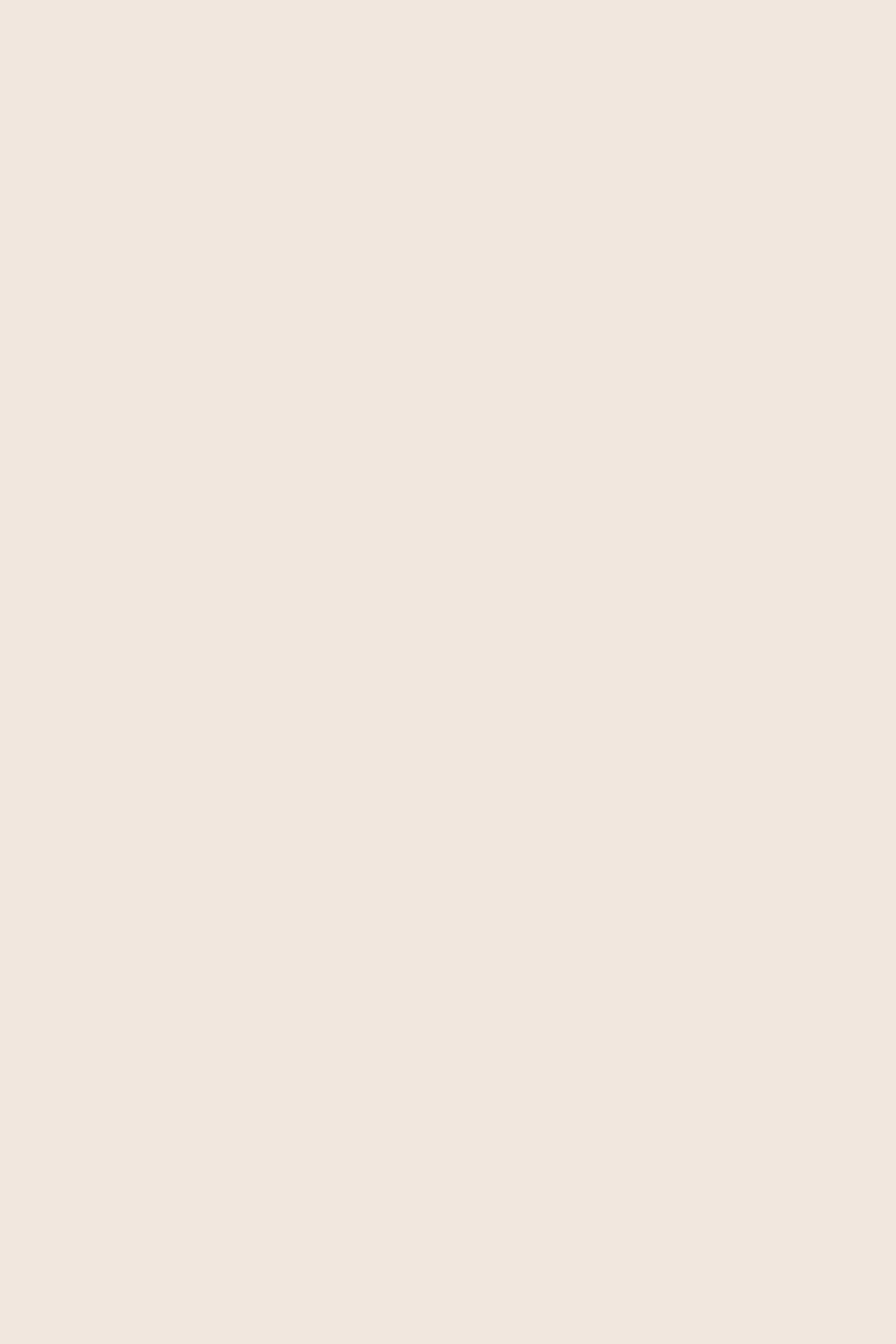
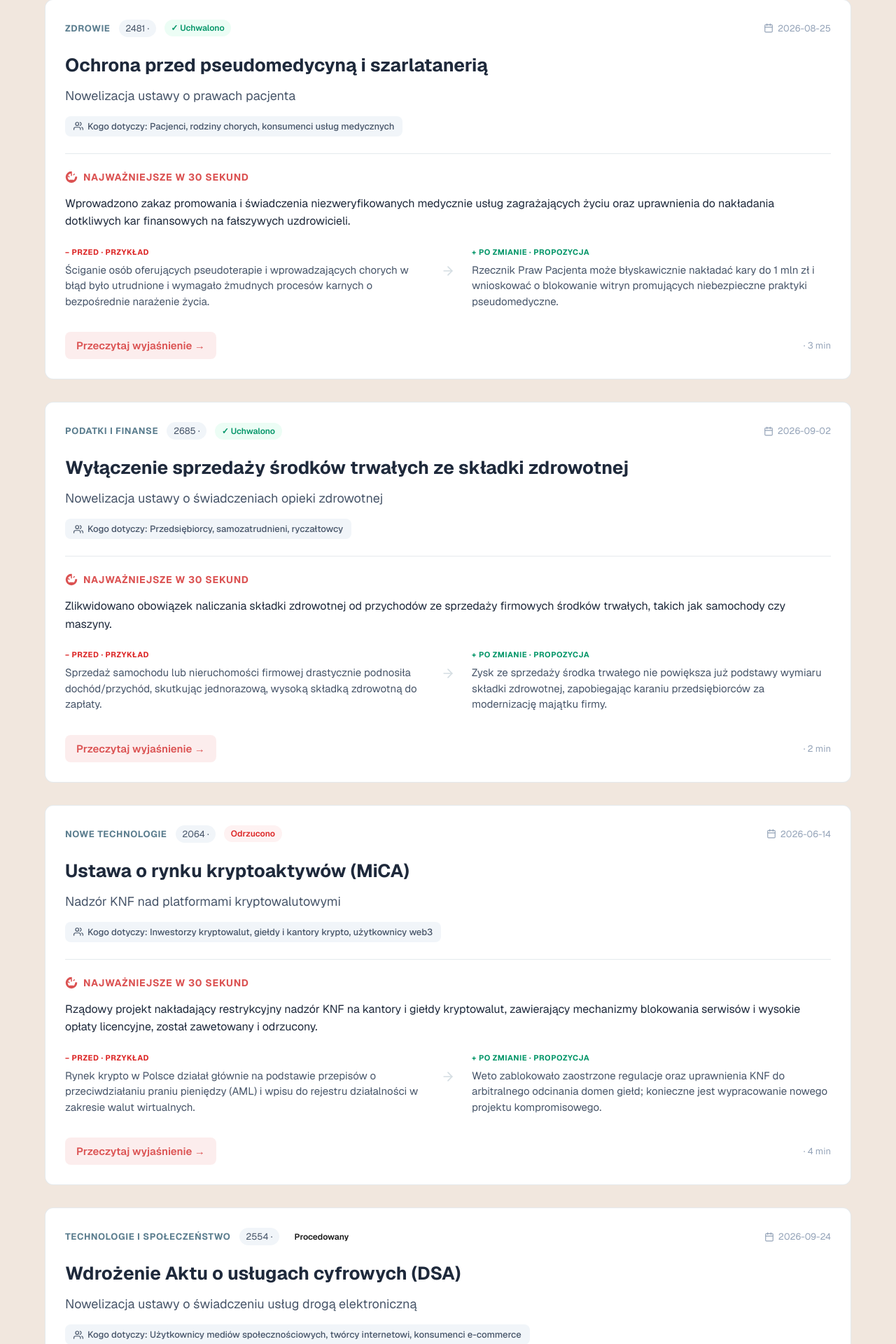
Before and after one commit to Maylayloo/proste-fakty, a Next.js app in the folder frontend/: page /aktualnosci in a window 1280 px wide. Shown: the part 2459-4379 px from the top of the page at 70% size. Before the commit the page ends 1882 px from the top, so only its background shows below. Built offline with nearby package versions, Linux system fonts and the light colour scheme.

Commit message:
added article mockups

```diff
--- a/frontend/src/app/aktualnosci/components/NewsContainer/mockCards.ts
+++ b/frontend/src/app/aktualnosci/components/NewsContainer/mockCards.ts
@@ -1,4 +1,4 @@
-import { NewsItem } from "../NewsCard/NewsCard";
+import { NewsItem } from '../NewsCard/NewsCard'
 
 // DISCLAIMER: THIS IS THE ONLY MOCKED DATA IN OUR PROJECT,
 // AS IT MAKES NO SENSE TO DO AKTUALNOŚCI WITHOUT USERS
@@ -13,13 +13,16 @@ export const mockNewsItems: NewsItem[] = [
     statusLabel: 'Uchwalono',
     title: 'Wyższy limit zwolnienia z podatku przy sprzedaży rzeczy',
     subtitle: 'Zmiany w podatkach lokalnych i PCC',
-    summary30s: 'Zwiększono z 1 tys. zł do 3 tys. zł limit zwolnienia z podatku przy sprzedaży używanych rzeczy. Dodatkowo uregulowano na nowo zasady pobierania opłaty miejscowej i uzdrowiskowej.',
-    beforeText: 'Sprzedaż używanych rzeczy ruchomych o wartości powyżej 1000 zł (np. elektroniki, mebli) wiązała się z koniecznością zapłaty podatku od czynności cywilnoprawnych (PCC).',
-    afterText: 'Podatek zapłacisz dopiero wtedy, gdy wartość sprzedawanej rzeczy przekroczy kwotę 3000 zł, co zdejmuje obowiązek podatkowy z większości drobnych transakcji.',
+    summary30s:
+      'Zwiększono z 1 tys. zł do 3 tys. zł limit zwolnienia z podatku przy sprzedaży używanych rzeczy. Dodatkowo uregulowano na nowo zasady pobierania opłaty miejscowej i uzdrowiskowej.',
+    beforeText:
+      'Sprzedaż używanych rzeczy ruchomych o wartości powyżej 1000 zł (np. elektroniki, mebli) wiązała się z koniecznością zapłaty podatku od czynności cywilnoprawnych (PCC).',
+    afterText:
+      'Podatek zapłacisz dopiero wtedy, gdy wartość sprzedawanej rzeczy przekroczy kwotę 3000 zł, co zdejmuje obowiązek podatkowy z większości drobnych transakcji.',
     targetAudience: 'Osoby prywatne, turyści, sprzedawcy okazjonalni',
     readTime: '3 min',
-    docType: "",
-    contentType: ""
+    docType: '',
+    contentType: '',
   },
   {
     id: 'f5b2c3d4-2345-6789-01bc-def234567890',
@@ -30,12 +33,118 @@ export const mockNewsItems: NewsItem[] = [
     statusLabel: 'Procedowany',
     title: 'Surowsze kary za wykroczenia na przejazdach kolejowych',
     subtitle: 'Nowelizacja Prawa o ruchu drogowym',
-    summary30s: 'Projekt zakłada natychmiastowe zatrzymanie prawa jazdy na 3 miesiące za najpoważniejsze wykroczenia popełniane na przejazdach kolejowych. Celem jest poprawa bezpieczeństwa.',
-    beforeText: 'Za wjazd na przejazd kolejowy przy opuszczających się zaporach kierowcy groził mandat i punkty karne, ale zazwyczaj bez natychmiastowej utraty uprawnień.',
-    afterText: 'Złamanie zakazu wjazdu na przejazd przy czerwonym świetle lub opadających rogatkach będzie skutkować obligatoryjnym, natychmiastowym zatrzymaniem prawa jazdy na 3 miesiące.',
+    summary30s:
+      'Projekt zakłada natychmiastowe zatrzymanie prawa jazdy na 3 miesiące za najpoważniejsze wykroczenia popełniane na przejazdach kolejowych. Celem jest poprawa bezpieczeństwa.',
+    beforeText:
+      'Za wjazd na przejazd kolejowy przy opuszczających się zaporach kierowcy groził mandat i punkty karne, ale zazwyczaj bez natychmiastowej utraty uprawnień.',
+    afterText:
+      'Złamanie zakazu wjazdu na przejazd przy czerwonym świetle lub opadających rogatkach będzie skutkować obligatoryjnym, natychmiastowym zatrzymaniem prawa jazdy na 3 miesiące.',
     targetAudience: 'Kierowcy, piesi, uczestnicy ruchu drogowego',
     readTime: '2 min',
-    docType: "",
-    contentType: ""
-  }
-];
+    docType: '',
+    contentType: '',
+  },
+  {
+    id: 'a1b2c3d4-3456-7890-12de-fab345678901',
+    category: 'Gospodarka i Biznes',
+    date: '2024-05-09',
+    docNumber: '263',
+    status: 'passed' as any,
+    statusLabel: 'Uchwalono',
+    title: 'Wakacje składkowe dla przedsiębiorców',
+    subtitle: 'Nowelizacja ustawy o systemie ubezpieczeń społecznych',
+    summary30s:
+      'Mikroprzedsiębiorcy mogą raz w roku zawiesić opłacanie własnych składek na ubezpieczenia społeczne za wybrany miesiąc kalendarzowy, bez utraty ciągłości ubezpieczeniowej.',
+    beforeText:
+      'Przedsiębiorcy musieli opłacać pełne składki społeczne za każdy miesiąc prowadzenia działalności, niezależnie od przerw urlopowych czy sezonowych spadków przychodów.',
+    afterText:
+      'W wybranym miesiącu składki społeczne finansuje budżet państwa, dzięki czemu przedsiębiorca zachowuje prawo do świadczeń, płacąc jedynie składkę zdrowotną.',
+    targetAudience:
+      'Samozatrudnieni, mikroprzedsiębiorcy, właściciele jednoosobowych firm',
+    readTime: '3 min',
+    docType: '',
+    contentType: '',
+  },
+  {
+    id: 'b2c3d4e5-4567-8901-23ef-abc456789012',
+    category: 'Zdrowie',
+    date: '2026-08-25',
+    docNumber: '2481',
+    status: 'passed' as any,
+    statusLabel: 'Uchwalono',
+    title: 'Ochrona przed pseudomedycyną i szarlatanerią',
+    subtitle: 'Nowelizacja ustawy o prawach pacjenta',
+    summary30s:
+      'Wprowadzono zakaz promowania i świadczenia niezweryfikowanych medycznie usług zagrażających życiu oraz uprawnienia do nakładania dotkliwych kar finansowych na fałszywych uzdrowicieli.',
+    beforeText:
+      'Ściganie osób oferujących pseudoterapie i wprowadzających chorych w błąd było utrudnione i wymagało żmudnych procesów karnych o bezpośrednie narażenie życia.',
+    afterText:
+      'Rzecznik Praw Pacjenta może błyskawicznie nakładać kary do 1 mln zł i wnioskować o blokowanie witryn promujących niebezpieczne praktyki pseudomedyczne.',
+    targetAudience: 'Pacjenci, rodziny chorych, konsumenci usług medycznych',
+    readTime: '3 min',
+    docType: '',
+    contentType: '',
+  },
+  {
+    id: 'c3d4e5f6-5678-9012-34fa-bcd567890123',
+    category: 'Podatki i Finanse',
+    date: '2026-09-02',
+    docNumber: '2685',
+    status: 'passed' as any,
+    statusLabel: 'Uchwalono',
+    title: 'Wyłączenie sprzedaży środków trwałych ze składki zdrowotnej',
+    subtitle: 'Nowelizacja ustawy o świadczeniach opieki zdrowotnej',
+    summary30s:
+      'Zlikwidowano obowiązek naliczania składki zdrowotnej od przychodów ze sprzedaży firmowych środków trwałych, takich jak samochody czy maszyny.',
+    beforeText:
+      'Sprzedaż samochodu lub nieruchomości firmowej drastycznie podnosiła dochód/przychód, skutkując jednorazową, wysoką składką zdrowotną do zapłaty.',
+    afterText:
+      'Zysk ze sprzedaży środka trwałego nie powiększa już podstawy wymiaru składki zdrowotnej, zapobiegając karaniu przedsiębiorców za modernizację majątku firmy.',
+    targetAudience: 'Przedsiębiorcy, samozatrudnieni, ryczałtowcy',
+    readTime: '2 min',
+    docType: '',
+    contentType: '',
+  },
+  {
+    id: 'd4e5f6a7-6789-0123-45ab-cde678901234',
+    category: 'Nowe Technologie',
+    date: '2026-06-14',
+    docNumber: '2064',
+    status: 'rejected' as any,
+    statusLabel: 'Odrzucono',
+    title: 'Ustawa o rynku kryptoaktywów (MiCA)',
+    subtitle: 'Nadzór KNF nad platformami kryptowalutowymi',
+    summary30s:
+      'Rządowy projekt nakładający restrykcyjny nadzór KNF na kantory i giełdy kryptowalut, zawierający mechanizmy blokowania serwisów i wysokie opłaty licencyjne, został zawetowany i odrzucony.',
+    beforeText:
+      'Rynek krypto w Polsce działał głównie na podstawie przepisów o przeciwdziałaniu praniu pieniędzy (AML) i wpisu do rejestru działalności w zakresie walut wirtualnych.',
+    afterText:
+      'Weto zablokowało zaostrzone regulacje oraz uprawnienia KNF do arbitralnego odcinania domen giełd; konieczne jest wypracowanie nowego projektu kompromisowego.',
+    targetAudience:
+      'Inwestorzy kryptowalut, giełdy i kantory krypto, użytkownicy web3',
+    readTime: '4 min',
+    docType: '',
+    contentType: '',
+  },
+  {
+    id: 'e5f6a7b8-7890-1234-56bc-def789012345',
+    category: 'Technologie i Społeczeństwo',
+    date: '2026-09-24',
+    docNumber: '2554',
+    status: 'pending' as any,
+    statusLabel: 'Procedowany',
+    title: 'Wdrożenie Aktu o usługach cyfrowych (DSA)',
+    subtitle: 'Nowelizacja ustawy o świadczeniu usług drogą elektroniczną',
+    summary30s:
+      'Nowe zasady ochrony użytkowników internetu przed nieuzasadnionym banowaniem na portalach społecznościowych oraz procedura szybkiego usuwania nielegalnych treści pod nadzorem UKE.',
+    beforeText:
+      'Użytkownicy mieli ograniczone możliwości kwestionowania decyzji algorytmów i moderatorów platform takich jak Facebook, YouTube czy X w przypadku blokady konta.',
+    afterText:
+      'Platformy muszą zapewnić transparentną ścieżkę odwoławczą dla polskich użytkowników, a Koordynator ds. Usług Cyfrowych (Prezes UKE) zyskuje prawo egzekwowania praw internautów.',
+    targetAudience:
+      'Użytkownicy mediów społecznościowych, twórcy internetowi, konsumenci e-commerce',
+    readTime: '3 min',
+    docType: '',
+    contentType: '',
+  },
+]
```
